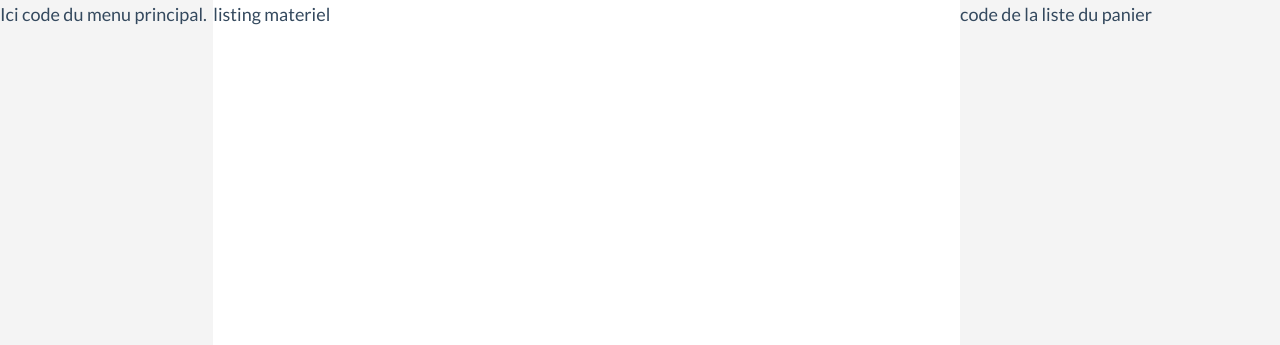
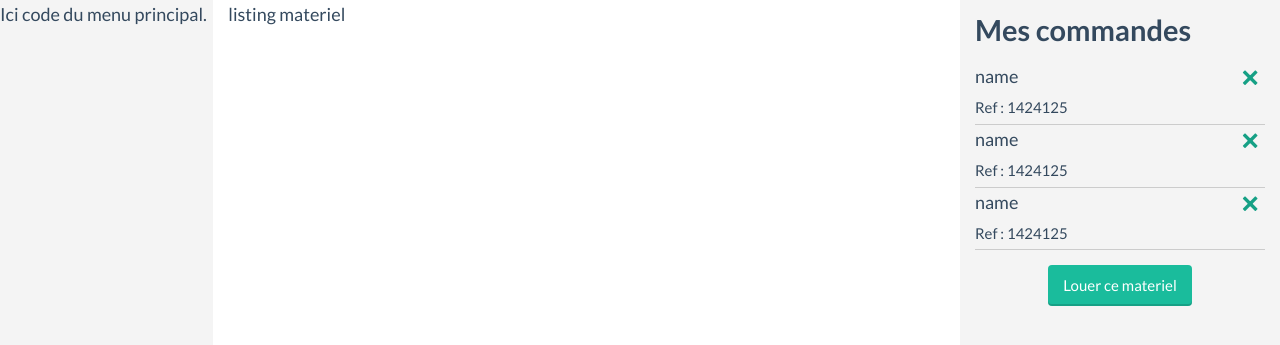
Before and after one commit to LaetitiaNanni/sylvie2.0, a PHP site: page / in a window 1280 px wide. Shown: the top 345 px of the page. Run offline with PHP 8.4, Linux system fonts and the light colour scheme.

Commit message:
inté panier location

```diff
--- a/css/main.css
+++ b/css/main.css
@@ -1,10 +1,32 @@
+/* common elements */
 .column {
-	padding:0;
 	height:100%;
 }
+
+
 #main-menu{
+	padding:0;
 	background:#F4F4F4;
 }
+
+
+/* ZONE rent cart */
 #rent-status{
 	background:#F4F4F4;
 }
+#rent-status ul{
+	list-style: none;
+	padding: 0;
+	overflow: hidden;
+
+}
+#rent-status ul li{
+	display: block;
+	border-bottom: 1px solid #CCC;
+}
+#rent-status ul li p{
+	margin: 0;
+}
+#rent-status .cart_actions {
+	float: right;
+}
--- a/index.php
+++ b/index.php
@@ -1,7 +1,7 @@
 <html lang="en">
   <head>
     <meta charset="utf-8">
-    <title>Flat UI - Free Bootstrap Framework and Themes</title>
+    <title>Materimac !</title>
     <meta name="description" content="Flat UI Kit Free is a Twitter Bootstrap Framework design and Theme, this responsive framework includes a PSD and HTML version."/>
 
     <meta name="viewport" content="width=1000, initial-scale=1.0, maximum-scale=1.0">
--- a/rentCart.php
+++ b/rentCart.php
@@ -1 +1,40 @@
-<p> code de la liste du panier </p>
+<h4>Mes commandes</h4>
+<ul>
+	<li class="item">
+		<div class="row">
+			<div class="col-md-10">
+				<p>name</p>
+				<p><small>Ref : 1424125</small></p>
+			</div>
+			<nav class="col-md-2 cart_actions">
+				<a href=""><span class="fui-cross"></span></a>
+			</nav>
+		</div>
+	</li>
+	<li class="item">
+		<div class="row">
+			<div class="col-md-10">
+				<p>name</p>
+				<p><small>Ref : 1424125</small></p>
+
+			</div>
+			<nav class="col-md-2 cart_actions">
+				<a href=""><span class="fui-cross"></span></a>
+			</nav>
+		</div>
+	</li>
+	<li class="item">
+		<div class="row">
+			<div class="col-md-10">
+				<p>name</p>
+				<p><small>Ref : 1424125</small></p>
+			</div>
+			<nav class="col-md-2 cart_actions">
+				<a href=""><span class="fui-cross"></span></a>
+			</nav>
+		</div>
+	</li>
+</ul>
+<button class="btn btn-embossed btn-primary center-block">
+  Louer ce materiel
+</button>
```
